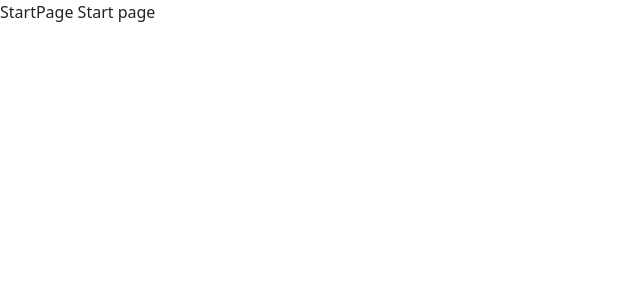
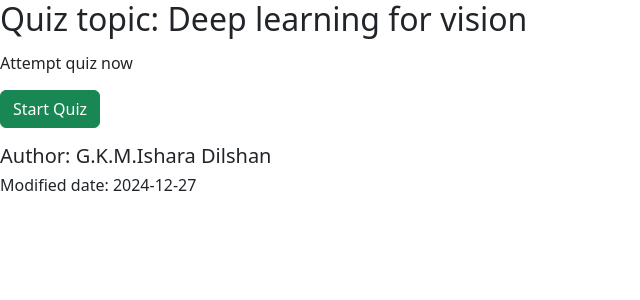
Before and after one commit to isharadilshanra/questionnaire_page, a React (Vite) app in the folder vite-project/latest_project/vite-project/: page / in a window 1280 px wide. Shown: the top 300 px of the page, without its empty margins (0-640 px from the left). Built offline with nearby package versions, Linux system fonts and the light colour scheme.

Commit message:
add start quiz page

```diff
--- a/vite-project/latest_project/vite-project/src/App.tsx
+++ b/vite-project/latest_project/vite-project/src/App.tsx
@@ -9,6 +9,7 @@ import StartPage from "./components/StartPage";
 function App() {
   let items = ["option 1", "option 2", "option 3", "option 4", "option 5"];
   let buttonSubmit = "Submit";
+  let startQuiz = "Start Quiz";
   const [alertVisible, setAlertVisible] = useState(false);
   const [quizStarted, setQuizStarted] = useState(false);
 
@@ -25,9 +26,34 @@ function App() {
     setAlertVisible(false);
   };
 
+  const onStartQuiz = () => {
+    console.log("Quiz started");
+    setQuizStarted(true);
+  };
+
   return (
     <div>
-      <div>{!quizStarted && <StartPage>Start page</StartPage>}</div>
+      <div>
+        {!quizStarted && (
+          <StartPage
+            quizTopic="Deep learning for vision"
+            quizAuthor="G.K.M.Ishara Dilshan"
+            modifiedDate="2024-12-27"
+          >
+            <div>
+              <p></p>
+              <p>
+                <h6>Attempt quiz now</h6>
+              </p>
+              <Button
+                buttonType={startQuiz}
+                onSubmit={onStartQuiz}
+                color="success"
+              />
+            </div>
+          </StartPage>
+        )}
+      </div>
       <div>
         {quizStarted && (
           <div>
@@ -56,7 +82,8 @@ function App() {
               )}
             </div>
             <div>
-              <p>Click the button to finish and submit.</p>
+              <p></p>
+              <p>Click the button to finish and submit</p>
               <Button
                 buttonType={buttonSubmit}
                 onSubmit={onSubmit}
--- a/vite-project/latest_project/vite-project/src/Message.tsx
+++ b/vite-project/latest_project/vite-project/src/Message.tsx
@@ -1,8 +1,19 @@
 function Message() {
-    const name = "ishara";
+  const name = "Ishara Dilshan";
 
   if (name)
-    return <div><h1>Hello, World!</h1><h2>Created by: {name}</h2><p>Last modified: 2024/12</p></div>;
-  return <div><h1>Hello, World!</h1><h2>Created by: {name}</h2></div>;
+    return (
+      <div>
+        <p></p>
+        <h5>Created by: {name}</h5>
+        <p>Last modified: 2024/12</p>
+      </div>
+    );
+  return (
+    <div>
+      <p></p>
+      <h5>Created by: {name}</h5>
+    </div>
+  );
 }
 export default Message;
--- a/vite-project/latest_project/vite-project/src/components/ListGroup.tsx
+++ b/vite-project/latest_project/vite-project/src/components/ListGroup.tsx
@@ -21,7 +21,7 @@ function ListGroup({ items, heading, onSelctItem }: ListGroupProps) {
   //const messge = items.length === 0 ? <h3> No items found</h3> : null;
 
   const getMessge = () => {
-    return items.length === 0 ? <h3> No items found</h3> : null;
+    return items.length === 0 ? <h5> No items found</h5> : null;
   };
   // handle click event
   //   const handleClick = (event: MouseEvent) => {
--- a/vite-project/latest_project/vite-project/src/components/StartPage.tsx
+++ b/vite-project/latest_project/vite-project/src/components/StartPage.tsx
@@ -3,8 +3,24 @@ import { ReactNode } from "react";
 
 interface StartPageProps {
   children: ReactNode;
+  quizTopic: string;
+  quizAuthor?: string;
+  modifiedDate?: string;
 }
-export const StartPage = ({ children }: StartPageProps) => {
-  return <div>StartPage {children} </div>;
+export const StartPage = ({
+  children,
+  quizTopic,
+  quizAuthor,
+  modifiedDate,
+}: StartPageProps) => {
+  return (
+    <div>
+      <h2>Quiz topic: {quizTopic}</h2>
+      {children}
+      <p></p>
+      <h5>Author: {quizAuthor}</h5>
+      <h6>Modified date: {modifiedDate}</h6>
+    </div>
+  );
 };
 export default StartPage;
```
